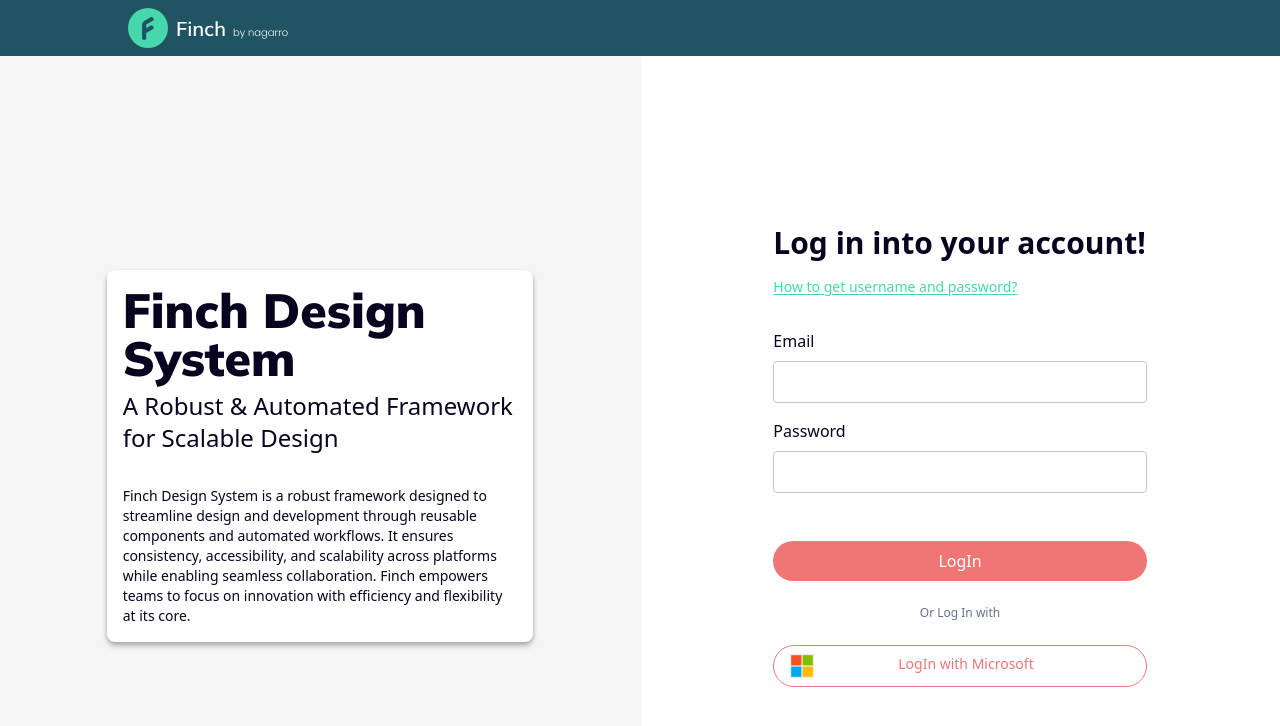
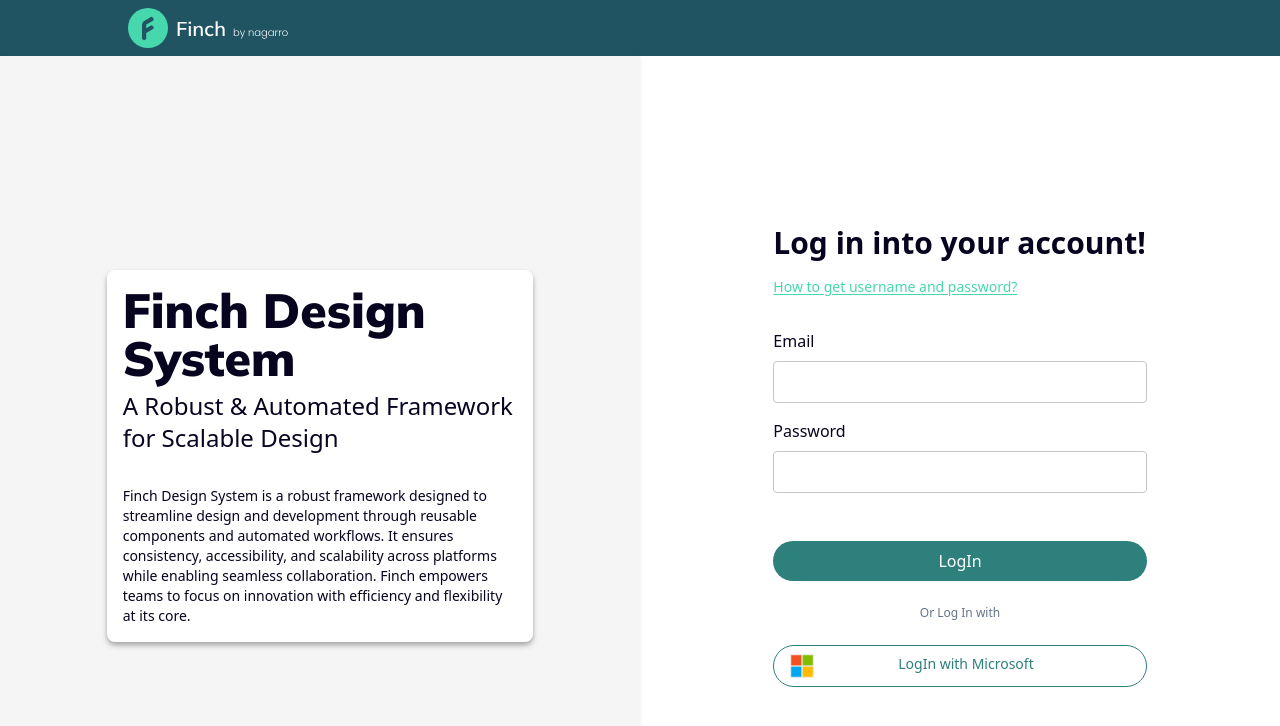
Before and after one commit to ashutoshzxc01ofc/test-repo, a React (Vite) app: page / in a window 1280 px wide. Shown: the top 726 px of the page. Built offline with nearby package versions, Linux system fonts and the light colour scheme.

Commit message:
commit latest

```diff
--- a/src/styletoken.css
+++ b/src/styletoken.css
@@ -12,7 +12,7 @@
   --colors-grey-main: #9CA3AF;
   --colors-grey-dark: #585F69;
   --colors-grey-light: #F5F5F5;
-  --colors-interactive-default: #F07675;
+  --colors-interactive-default: #2D807B;
   --colors-interactive-hover: #3AAB94;
   --colors-interactive-active: #47D7AC;
   --colors-interactive-focus: #75E1C1;
```
